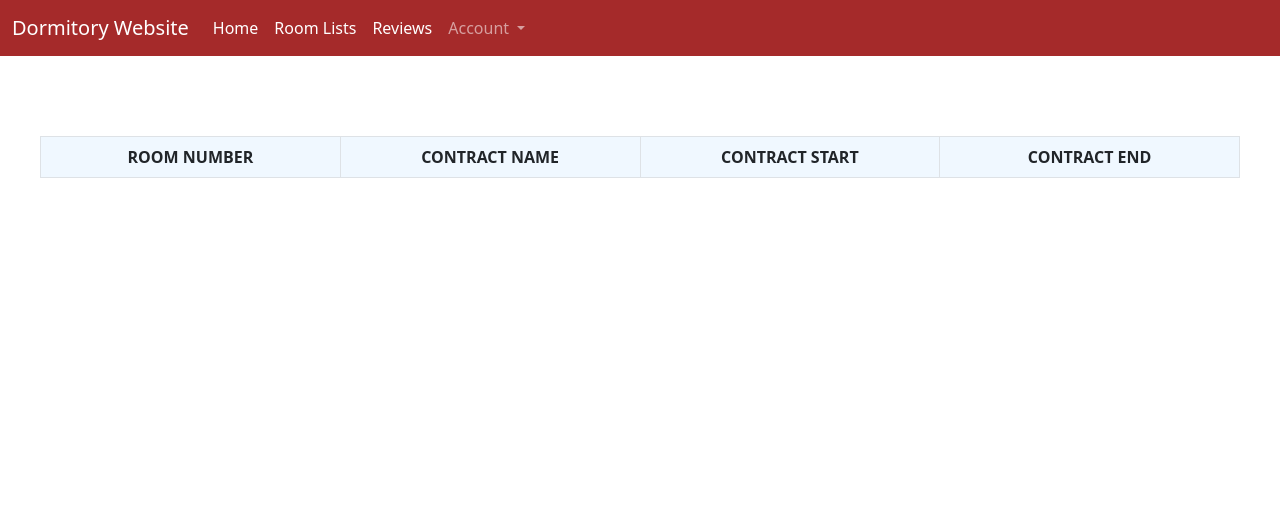
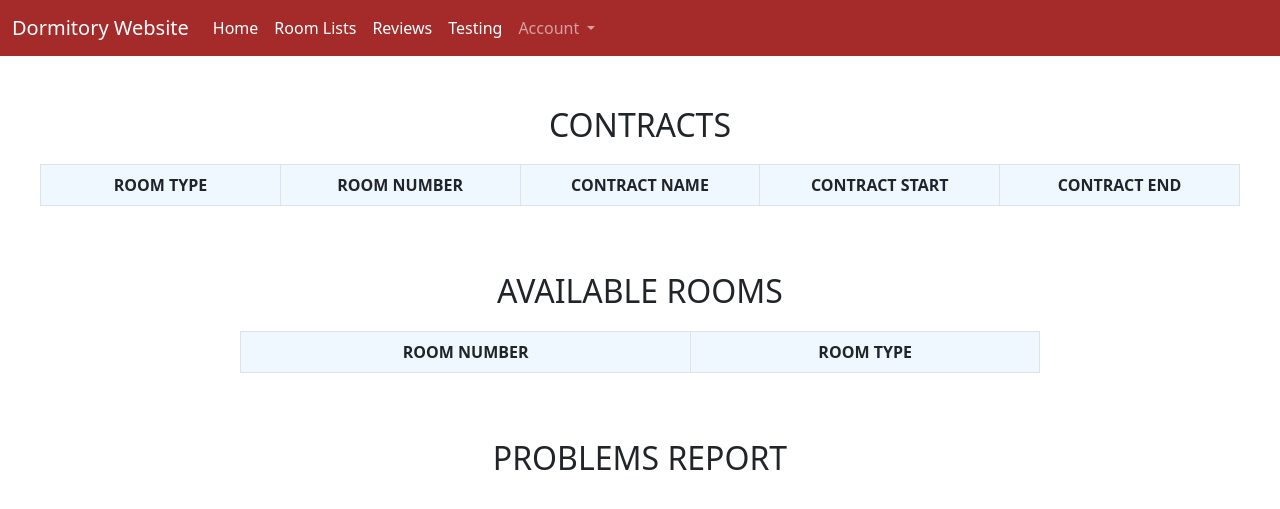
Before and after one commit to Database-Project-Dormitory-website/Dormitory-Website, a Flask app: page /admin in a window 1280 px wide. Shown: the top 509 px of the page. Run offline with Flask 3, Linux system fonts and the light colour scheme; data that the repository does not hold is empty; parts of the project's set-up code (start-up, migrations or seed data) failed here and were passed over; some libraries are stand-ins or nearby versions.

Commit message:
Separated taken & available rooms in admin page & made some minor changes

```diff
--- a/app.py
+++ b/app.py
@@ -172,75 +172,6 @@ def bookroom():
         return redirect(url_for("bookroom"))
     # Render the bookroom template with the room information
     return render_template("bookroom.html", rooms=room_list)
-
-
-@app.route("/admindashboard", methods=['GET', 'POST'])
-def admindashboard():
-    with sqlite3.connect('models/dormWEB.db') as conn:
-        con = conn.cursor()
-        con.execute("SELECT roomid, guestname, checkoutdate FROM roomrequests")
-        room_requests = con.fetchall()
-        print("here", room_requests)
-
-        # Fetch current guests
-        con.execute(
-            "SELECT guests.name, room.id, guests.id FROM guests JOIN room ON guests.id = room.guestid WHERE room.availability = 1")
-        current_guests = con.fetchall()
-        print(current_guests)
-
-        # Fetch current menu items
-        con.execute("SELECT id, itemname, itemprice FROM menu")
-        current_menu = con.fetchall()
-        # new
-        if request.method == 'POST':
-            room_id = request.form['room_id']
-            guest_name = request.form['guest_name']
-            checkout_date = request.form['checkout_date']
-
-            con.execute("SELECT roomid, guestname, checkoutdate, gpassword FROM roomrequests WHERE roomid = ?",
-                        (room_id))
-            roomreqs = con.fetchone()
-            print(roomreqs)
-            con.execute("SELECT price FROM room WHERE id = ?", (room_id))
-            roomprice = con.fetchone()
-            print(roomprice)
-
-            con.execute("INSERT INTO guests (name, password) VALUES (?, ?)", (roomreqs[1], roomreqs[3]))
-
-            con.execute("SELECT id, bill, balance FROM guests WHERE (name = ?) AND (password = ?)",
-                        (roomreqs[1], roomreqs[3]))
-            gid = con.fetchone()
-            print(gid)
-
-            con.execute("UPDATE guests SET bill = ?, balance = ? WHERE id = ?",
-                        (gid[1] + roomprice[0], gid[2] - roomprice[0], gid[0]))
-
-            con.execute("UPDATE room SET availability = ?, guestid = ? WHERE id = ?", (1, gid[0], room_id))
-            con.execute("DELETE FROM roomrequests WHERE roomid = ?", (room_id,))
-            conn.commit()
-
-            flash('Room request accepted!', 'room-success')
-            return redirect(url_for('admindashboard'))
-        # end new
-
-    return render_template("admindashboard.html", room_requests=room_requests, current_guests=current_guests,
-                           current_menu=current_menu)
-
-
-@app.route("/remove_guest", methods=['POST'])
-def remove_guest():
-    guest_id = request.form['guest_id']
-    print(guest_id)
-
-    with sqlite3.connect('models/dormWEB.db') as conn:
-        con = conn.cursor()
-        guest_id = request.form['guest_id']
-        con.execute("UPDATE room SET availability = ?, guestid = NULL WHERE guestid = ?", (0, guest_id))
-        con.execute("DELETE FROM guests WHERE id = ?", (guest_id,))
-        conn.commit()
-
-        flash('Guest removed!', 'guest-rmv-success')
-        return redirect(url_for('admindashboard'))
 
 
 @app.route('/login/', methods=['GET', 'POST'])
@@ -472,21 +403,36 @@ def problem():
 @app.route('/admin', methods=['GET', 'POST'])
 def admin():
     cur = mysql.connection.cursor()
+    curr = mysql.connection.cursor()
     queryStatement = (
-        f"SELECT u.first_name, u.last_name, u.email, u.phone_number, c.start, c.end, "
-        f"(SELECT room_number FROM rooms WHERE contract_id = c.contract_id) AS room_number "
-        f"FROM user AS u JOIN contracts c ON u.user_id = c.user_id"
+        f"SELECT u.first_name, u.last_name, u.email, u.phone_number, "
+        f"c.start, c.end, r.room_number, rt.room_type "
+        f"FROM user AS u "
+        f"JOIN contracts AS c on u.user_id = c.user_id "
+        f"JOIN rooms AS r on c.contract_id = r.contract_id "
+        f"JOIN roomtype AS rt on r.room_type_id = rt.room_type_id"
+    )
+    queryStatement1 = (
+        f"SELECT room_number, "
+        f"(SELECT room_type FROM roomtype WHERE room_type_id = rooms.room_type_id) AS room_type "
+        f"FROM rooms WHERE contract_id IS NULL"
     )
     print(queryStatement)
+    print(queryStatement1)
     result_value = cur.execute(queryStatement)
-    if result_value > 0:
+    result_value1 = curr.execute(queryStatement1)
+    if result_value > 0 and result_value1 > 0:
         rooms = cur.fetchall()
-        return render_template('admin.html', rooms=rooms)
-    else:
+        empty_rooms = curr.fetchall()
+        return render_template('admin.html', rooms=rooms, empty_rooms=empty_rooms)
+    elif result_value <= 0:
         return render_template('admin.html', rooms=None)
+    elif result_value1 <= 0:
+        return render_template('admin.html', empty_rooms=None)
 
-# @app.route('/contract_name/<int:id>/')
-# def contract
+@app.route('/calendar')
+def calendar():
+    return render_template('profile.html')
 
 if __name__ == "__main__":
     app.run(debug=True)
--- a/templates/admin.html
+++ b/templates/admin.html
@@ -1,25 +1,27 @@
 {% extends 'base.html' %}
 {% block content %}
 
-<!-- <div class="text-center">
-    <h1>HELLO ADMIN</h1>
-</div> -->
+<div class="text-center" style="margin-top: 50px; margin-bottom: 20px;">
+    <h2>CONTRACTS</h2>
+</div>
 
 <div class="d-flex justify-content-center">
-    <div class="text-center" style="width: 1200px; margin-top: 80px;">
+    <div class="text-center" style="width: 1200px">
         <table class="table table-bordered">
             <thead style="background-color:aliceblue;">
                 <tr>
-                    <th class="col-3">ROOM NUMBER</th>
-                    <th class="col-3">CONTRACT NAME</th>
-                    <th class="col-3">CONTRACT START</th>
-                    <th class="col-3">CONTRACT END</th>
+                    <th class="col-2">ROOM TYPE</th>
+                    <th class="col-2">ROOM NUMBER</th>
+                    <th class="col-2">CONTRACT NAME</th>
+                    <th class="col-2">CONTRACT START</th>
+                    <th class="col-2">CONTRACT END</th>
                 </tr>
             </thead>
             {% if rooms %}
                 {% for room in rooms %}
                     <tbody style="background-color:rgb(253, 231, 235);">
                         <tr>
+                            <td>{{ room['room_type'].upper() }}</td>
                             <td>{{ room['room_number'] }}</td>
                             <td>{{ room['first_name'] }} {{ room['last_name'] }}</td>
                             <td>{{ room['start'] }}</td>
@@ -32,4 +34,36 @@
     </div>
 </div>
 
+<div class="text-center" style="margin-top: 50px; margin-bottom: 20px;">
+    <h2>AVAILABLE ROOMS</h2>
+</div>
+
+<div class="d-flex justify-content-center">
+    <div class="text-center" style="width: 800px;">
+        <table class="table table-bordered">
+            <thead style="background-color:aliceblue;">
+                <tr>
+                    <th>ROOM NUMBER</th>
+                    <th>ROOM TYPE</th>
+                </tr>
+            </thead>
+            {% if empty_rooms %}
+                {% for room in empty_rooms %}
+                    <tbody style="background-color:rgb(253, 231, 235);">
+                        <tr>
+                            <td>{{ room['room_number'] }}</td>
+                            <td>{{ room['room_type'] }}</td>
+                        </tr>
+                    </tbody>
+                {% endfor %}
+            {% endif %}
+        </table>
+    </div>
+</div>
+
+<div class="text-center" style="margin-top: 50px; margin-bottom: 20px;">
+    <h2>PROBLEMS REPORT</h2>
+</div>
+
+
 {% endblock %}
--- a/templates/navbar.html
+++ b/templates/navbar.html
@@ -19,6 +19,10 @@
           <a class="nav-link active" aria-current="page" href="{{ url_for('reviews') }}">Reviews</a>
         </li>
 
+        <li class="nav-item">
+          <a class="nav-link active" aria-current="page" href="{{ url_for('calendar') }}">Testing</a>
+        </li>
+
         <li class="nav-item dropdown">
           <a class="nav-link dropdown-toggle" href="#" role="button" data-bs-toggle="dropdown" aria-expanded="false">
             Account
```
Also changed, not shown: templates/profile.html (added, +42 -0 lines).
